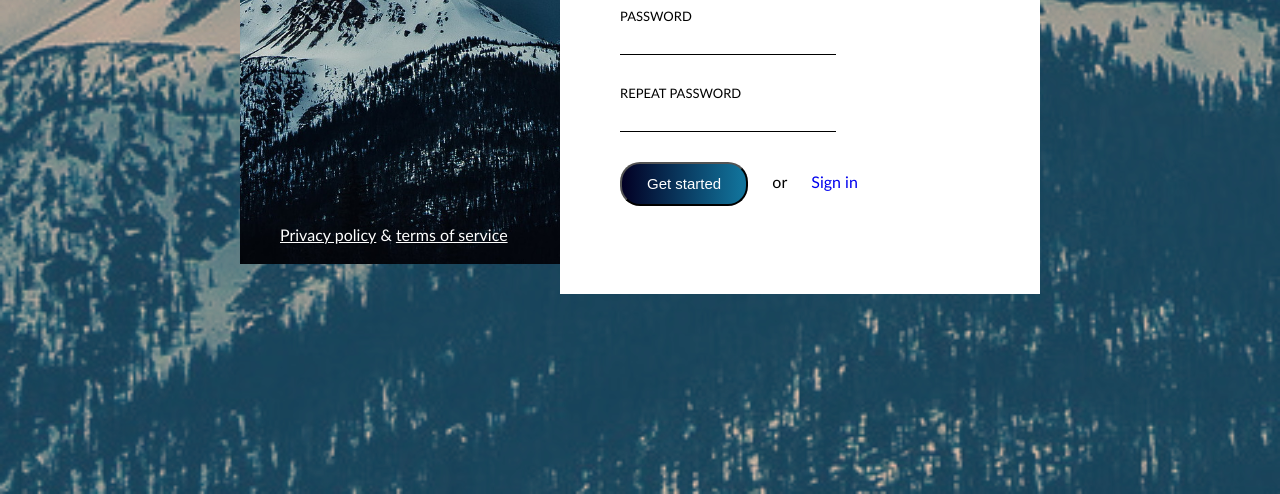
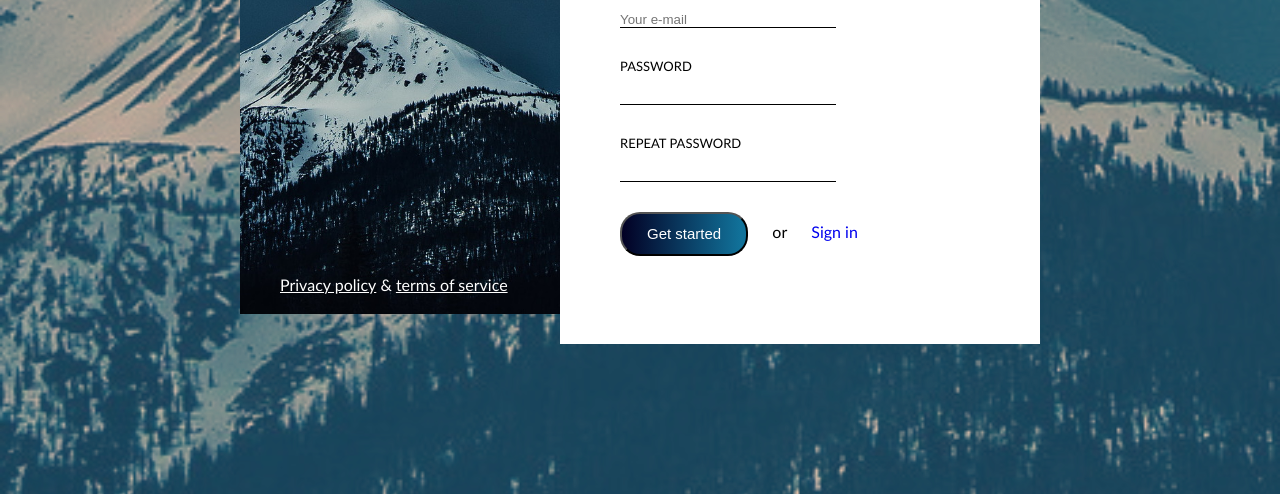
Before and after one commit to LeoGytis/sign-up, a website: page index.html in a window 1280 px wide. Shown: the part 306-800 px from the top of the page. Drawn offline with Linux system fonts and the light colour scheme.

Commit message:
Screen center

```diff
--- a/css/main.css
+++ b/css/main.css
@@ -1,9 +1,14 @@
+body {
+    height: 100vh;
+}
+
 .container {
     display: inline-block;
     width: 800px;
-    margin-top: 100px;
-    margin-left: calc(50% - 400px);
     position: relative;
+    top: 50%;
+    left: 50%;
+    transform: translate(-50%, -50%);
 }
 .left-column {
     width: 40%;
```
